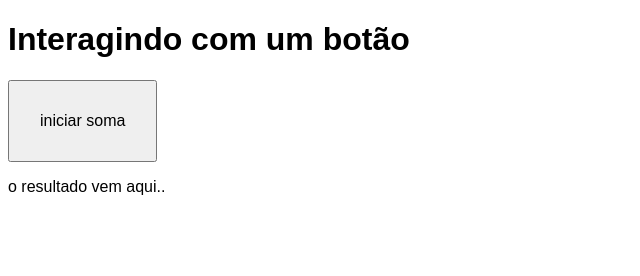
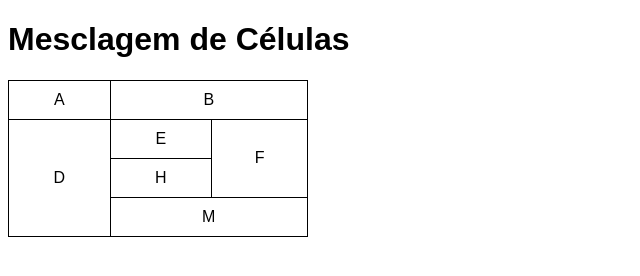
Before and after one commit to 4bacate/exercicio03, a plain HTML site: page index.html in a window 1280 px wide. Shown: the whole page, without its empty margins (0-640 px from the left). Drawn offline with Linux system fonts and the light colour scheme.

Commit message:
first commit

```diff
--- a/index.html
+++ b/index.html
@@ -1,35 +1,47 @@
 <!DOCTYPE html>
-<html lang="en">
+<html lang="pt-br">
 <head>
     <meta charset="UTF-8">
     <meta name="viewport" content="width=device-width, initial-scale=1.0">
-    <title>Numreos com JS</title>
+    <title>Tabelas</title>
     <style>
-        body { font: 12pt Arial; }
-        button { font-size: 12pt; padding: 30px; }
+        body {
+            font-family: Arial, Helvetica, sans-serif;
+        }
+
+        table {
+            border-collapse: collapse;
+            width: 300px;
+        }
+
+        td {
+            border: 1px solid black;
+            padding: 10px;
+            text-align: center;
+        }
     </style>
 </head>
 <body>
-    <h1>Interagindo com um botão</h1>
+    <h1>Mesclagem de Células</h1>
+    <table>
+        <tr>
+            <td>A</td>
+            <td colspan="2">B</td>
 
-    <button onclick="somar()">iniciar soma</button>
+        </tr>
+        <tr>
+            <td rowspan="3">D</td>
+            <td>E</td>
+            <td rowspan="2">F</td>
+        </tr>
+        <tr>
 
-    <section id="res">
+            <td>H</td>
 
-        <p> o resultado vem aqui..</p>
-
-    </section>
-    <script>
-        function somar(){
-            let n1 = Number(window.prompt('digite um numero: '))
-            let n2 = Number(window.prompt('digite outro numero: '))
-            soma = n1 + n2
-
-            letres =document.querySelector('selction#res')
-            res.innerHTML = `<p>a soma entre <mark>${n1}</mark> e <mark>${n2}
-                </mark> é igual a <strong>${soma}</strong>!</p>`
-            }
-
-    </script>
+        </tr>
+        <tr>
+            <td colspan="2">M</td>
+        </tr>
+    </table>
 </body>
 </html>
```
Also changed, not shown: css/mar.css (added), index.js (added).
